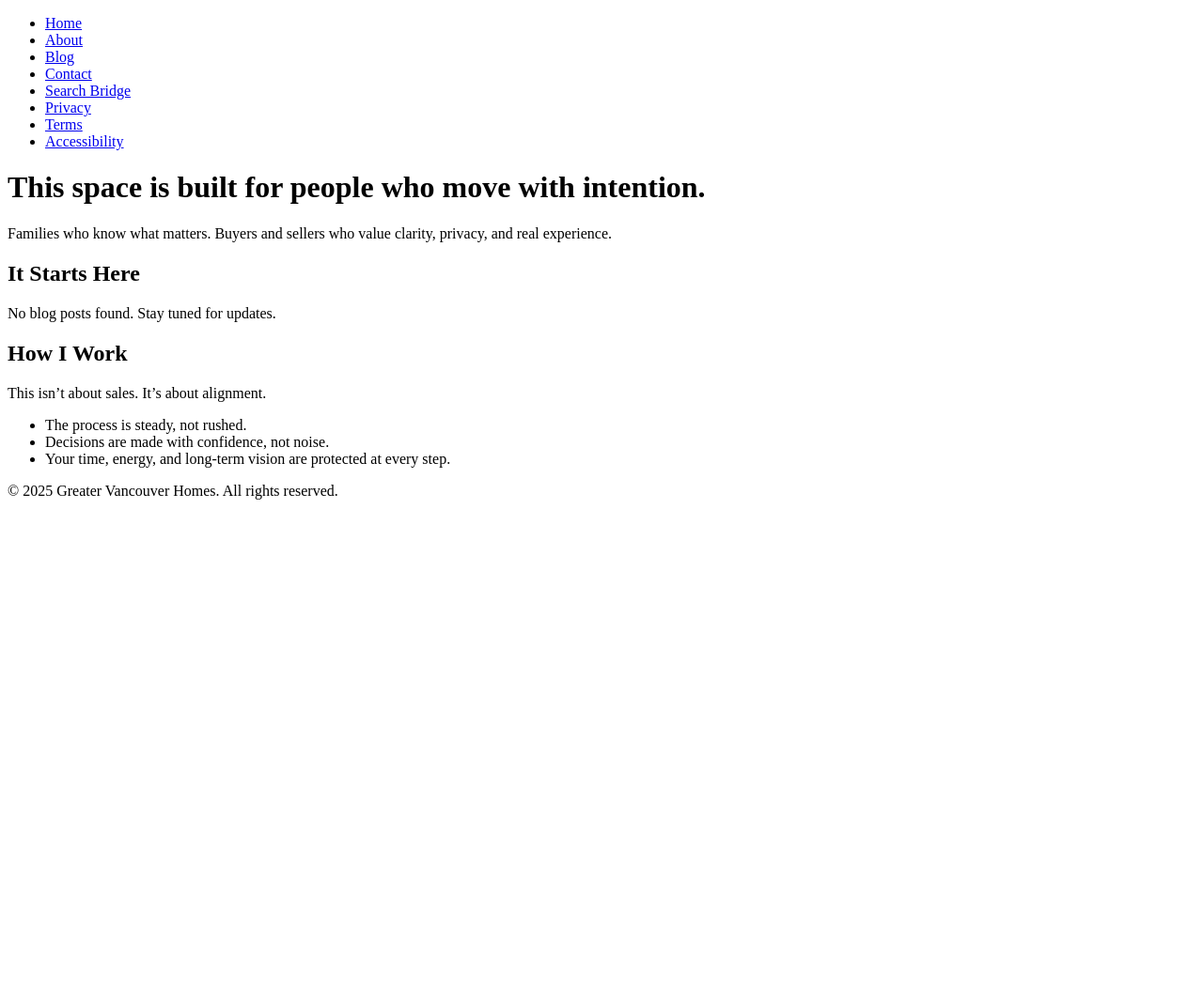
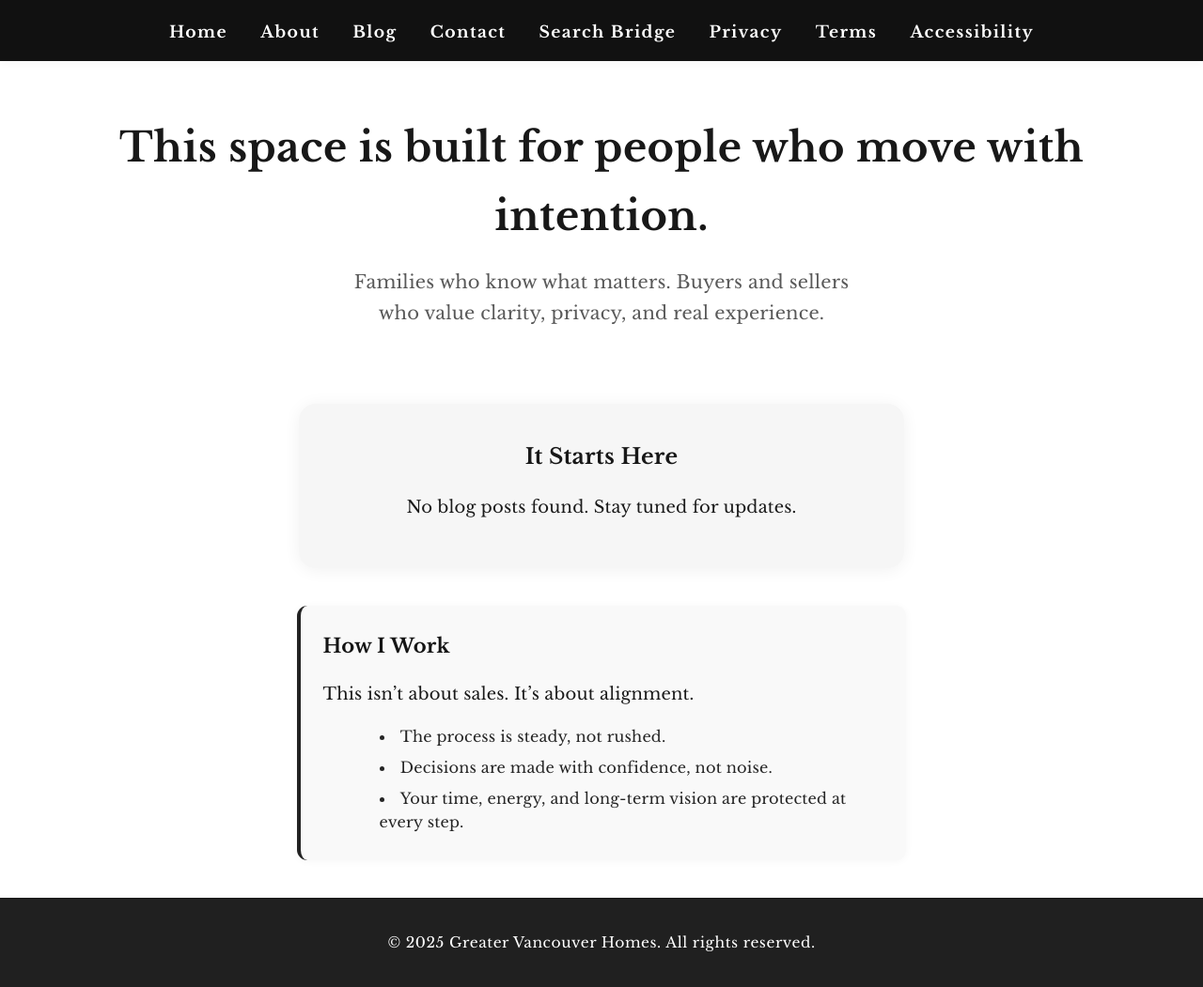
Before and after one commit to gvancouverhomes/gvancouverhomes.github.io, a Jekyll site: the page built from index.md, in a window 1280 px wide. Shown: the whole page at 94% size. Built offline with Jekyll 4.4.1, drawn with Linux system fonts in a browser that asks for light colours; before the commit the page ends 900 px from its top, so only the background shows below that.

Commit message:
Update default.html
fix: Point default.html to css/style.css for global site styling

```diff
--- a/_layouts/default.html
+++ b/_layouts/default.html
@@ -9,9 +9,9 @@
   {% endif %}
   <!-- Libre Baskerville font -->
   <link href="https://fonts.googleapis.com/css?family=Libre+Baskerville:400,700&display=swap" rel="stylesheet">
-  <!-- Main CSS -->
-  <link rel="stylesheet" href="{{ '/style.css' | relative_url }}">
-  <!-- Optional: favicon -->
+  <!-- Main CSS (loads from /css/style.css) -->
+  <link rel="stylesheet" href="{{ '/css/style.css' | relative_url }}">
+  <!-- Optional: favicon (if you have it) -->
   <link rel="icon" type="image/png" href="{{ '/assets/favicon.png' | relative_url }}">
 </head>
 <body>
```
